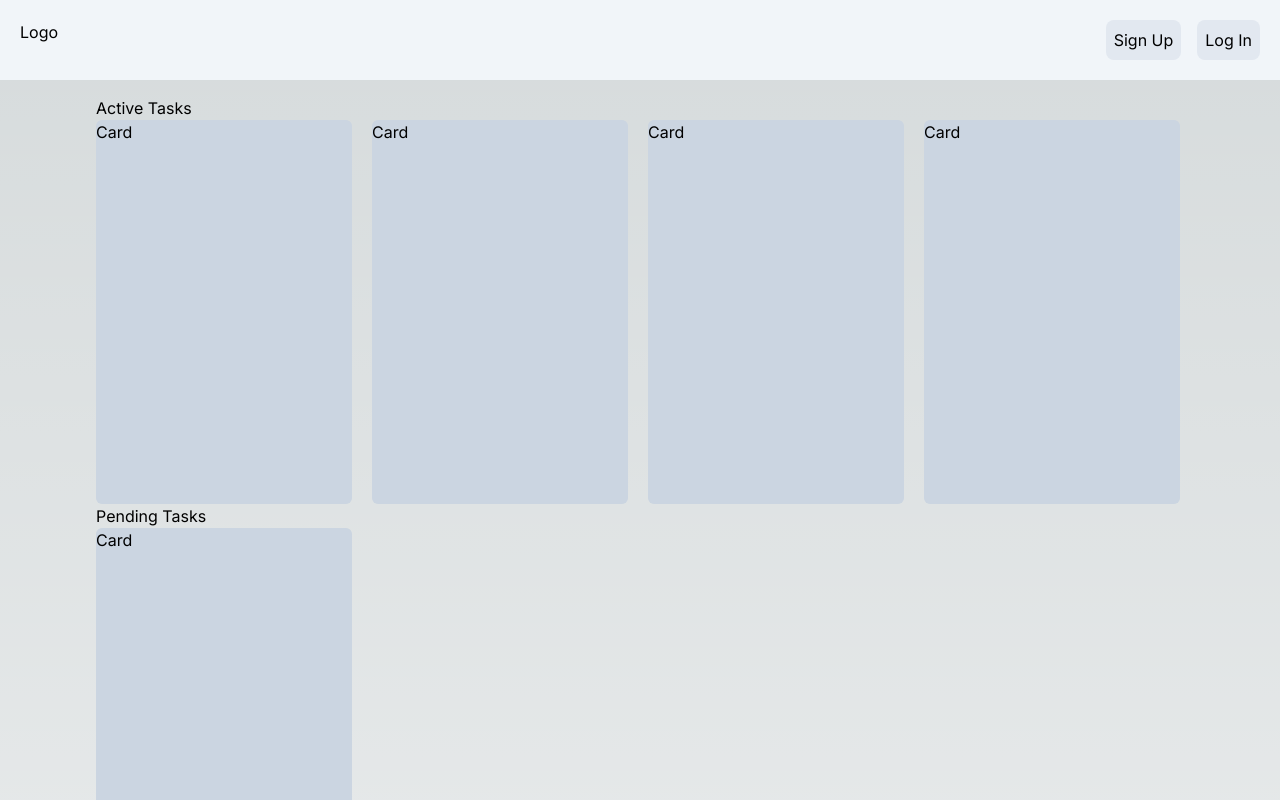
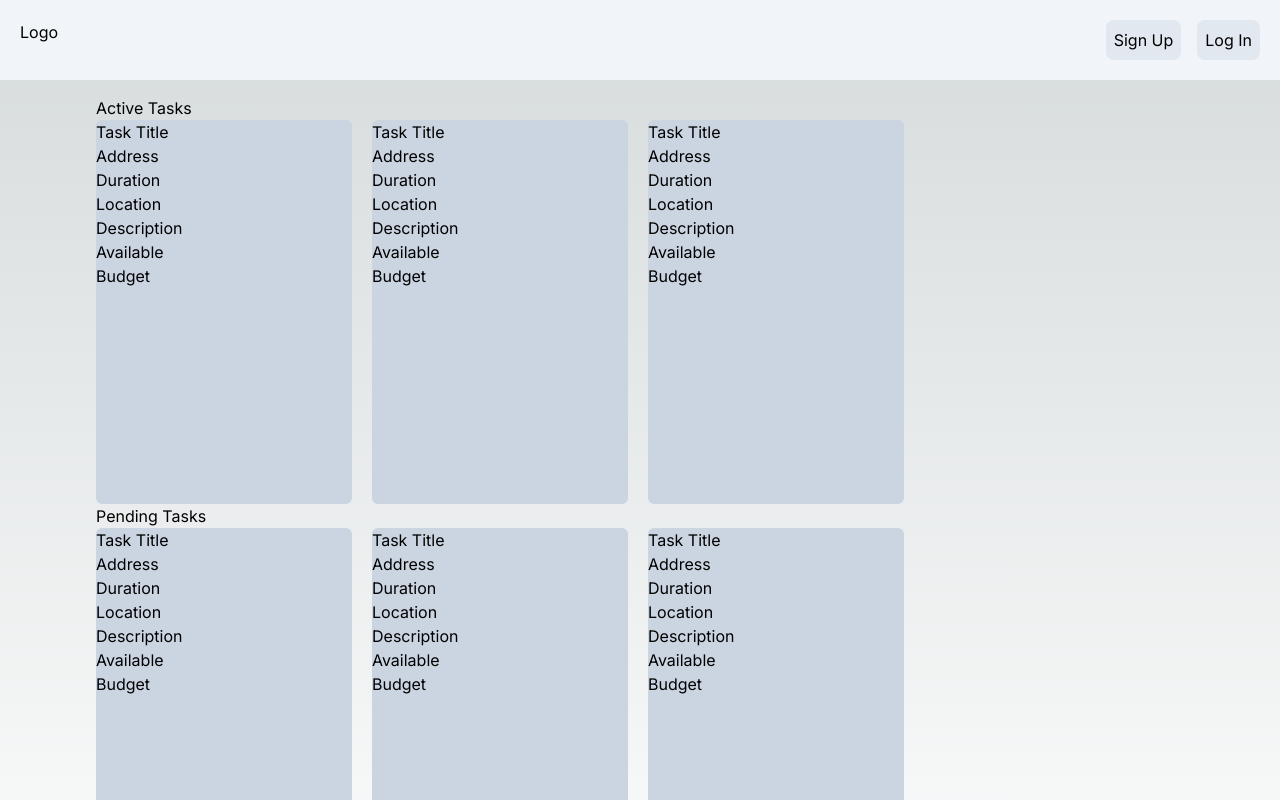
Before and after one commit to wat3rblastor/b-wildhacks, a Next.js app: page /customer_tasks in a window 1280 px wide. Shown: the top 800 px of the page. Built offline with nearby package versions, Linux system fonts and the light colour scheme.

Commit message:
adding functionality

```diff
--- /dev/null
+++ b/app/customer_tasks/ActiveTasks.tsx
@@ -0,0 +1,16 @@
+import Task from "./Task";
+
+function ActiveTasks () {
+    return (
+        <div className="w-fit">
+            <h1>Active Tasks</h1>
+            <div className="grid grid-flow-col grid-cols-3 gap-5">
+                <Task />
+                <Task />
+                <Task />
+            </div>
+        </div>
+    );
+}
+
+export default ActiveTasks;
--- /dev/null
+++ b/app/customer_tasks/PendingTasks.tsx
@@ -0,0 +1,16 @@
+import Task from "./Task";
+
+function PendingTasks() {
+    return (
+        <div className="w-fit">
+            <h1>Pending Tasks</h1>
+            <div className="grid grid-flow-col grid-cols-3 gap-5">
+                <Task />
+                <Task />
+                <Task />
+            </div>
+        </div>
+    );
+}
+
+export default PendingTasks;
--- /dev/null
+++ b/app/customer_tasks/Task.tsx
@@ -0,0 +1,29 @@
+function Task () {
+	return (
+		<div className="bg-slate-300 w-64 h-96 rounded-md">
+        	<div>
+        		<h1>Task Title</h1>
+        	</div>
+        	<div>
+        		<p>Address</p>
+        	</div>
+        	<div>
+        		<p>Duration</p>
+        	</div>
+        	<div>
+        		<p>Location</p>
+        	</div>
+        	<div>
+        		<p>Description</p>
+        	</div>
+        	<div>
+        		<p>Available</p>
+        	</div>
+        	<div>
+        		<p>Budget</p>
+        	</div>
+        </div>
+	);
+}
+
+export default Task;
--- a/app/customer_tasks/page.tsx
+++ b/app/customer_tasks/page.tsx
@@ -1,44 +1,16 @@
+
 import NavBar from "../components/Navbar";
+import Task from "./Task";
+import ActiveTasks from './ActiveTasks';
+import PendingTasks from './PendingTasks';
 
 
 function Customer_Tasks () {
-    return (<main className="min-h-screen p-24 flex flex-col justify-center">
+    return (
+    <main className="min-h-screen p-24 flex flex-col justify-center">
         <NavBar/>
-        <div className="w-fit">
-            <h1>Active Tasks</h1>
-            <div className="grid grid-flow-col grid-cols-3 gap-5">
-                <div className="bg-slate-300 w-64 h-96 rounded-md">
-                    <h1>Card</h1>
-                </div>
-                <div className="bg-slate-300 w-64 h-96 rounded-md">
-                    <h1>Card</h1>
-                </div>
-                <div className="bg-slate-300 w-64 h-96 rounded-md">
-                    <h1>Card</h1>
-                </div>
-                <div className="bg-slate-300 w-64 h-96 rounded-md">
-                    <h1>Card</h1>
-                </div>
-            </div>
-        </div>
-
-        <div className="w-fit">
-            <h1>Pending Tasks</h1>
-            <div className="grid grid-rows-3 gap-5">
-                <div className="bg-slate-300 w-64 h-96 rounded-md">
-                    <h1>Card</h1>
-                </div>
-                <div className="bg-slate-300 w-64 h-96 rounded-md">
-                    <h1>Card</h1>
-                </div>
-                <div className="bg-slate-300 w-64 h-96 rounded-md">
-                    <h1>Card</h1>
-                </div>
-                <div className="bg-slate-300 w-64 h-96 rounded-md">
-                    <h1>Card</h1>
-                </div>
-            </div>
-        </div>
+        <ActiveTasks />
+        <PendingTasks />
     </main>)
 }
 
--- /dev/null
+++ b/app/login/page.tsx
@@ -0,0 +1,69 @@
+// pages/login.js
+"use client";
+
+import React, { useState } from 'react';
+
+const LoginPage = () => {
+  const [email, setEmail] = useState('');
+  const [password, setPassword] = useState('');
+
+  const handleSubmit = (e) => {
+    e.preventDefault();
+    // Here you can add your login logic
+    console.log('Email:', email);
+    console.log('Password:', password);
+  };
+
+  return (
+    <div className="min-h-screen flex items-center justify-center bg-gray-50 py-12 px-4 sm:px-6 lg:px-8">
+      <div className="max-w-md w-full space-y-8">
+        <div>
+          <h2 className="mt-6 text-center text-3xl font-extrabold text-gray-900">Sign in to your account</h2>
+        </div>
+        <form className="mt-8 space-y-6" onSubmit={handleSubmit}>
+          <div className="rounded-md shadow-sm -space-y-px">
+            <div>
+              <label htmlFor="email-address" className="sr-only">Email address</label>
+              <input
+                id="email-address"
+                name="email"
+                type="email"
+                autoComplete="email"
+                required
+                className="appearance-none rounded-none relative block w-full px-3 py-2 border border-gray-300 placeholder-gray-500 text-gray-900 rounded-t-md focus:outline-none focus:ring-indigo-500 focus:border-indigo-500 focus:z-10 sm:text-sm"
+                placeholder="Email address"
+                value={email}
+                onChange={(e) => setEmail(e.target.value)}
+              />
+            </div>
+            <div>
+              <label htmlFor="password" className="sr-only">Password</label>
+              <input
+                id="password"
+                name="password"
+                type="password"
+                autoComplete="current-password"
+                required
+                className="appearance-none rounded-none relative block w-full px-3 py-2 border border-gray-300 placeholder-gray-500 text-gray-900 rounded-b-md focus:outline-none focus:ring-indigo-500 focus:border-indigo-500 focus:z-10 sm:text-sm"
+                placeholder="Password"
+                value={password}
+                onChange={(e) => setPassword(e.target.value)}
+              />
+            </div>
+          </div>
+
+          <div>
+            <button
+              type="submit"
+              className="group relative w-full flex justify-center py-2 px-4 border border-transparent text-sm font-medium rounded-md text-white bg-indigo-600 hover:bg-indigo-700 focus:outline-none focus:ring-2 focus:ring-offset-2 focus:ring-indigo-500"
+            >
+              Sign in
+            </button>
+          </div>
+        </form>
+      </div>
+    </div>
+  );
+};
+
+export default LoginPage;
```
Also changed, not shown: 2 other files (tests, documents, lock files or other folders).
